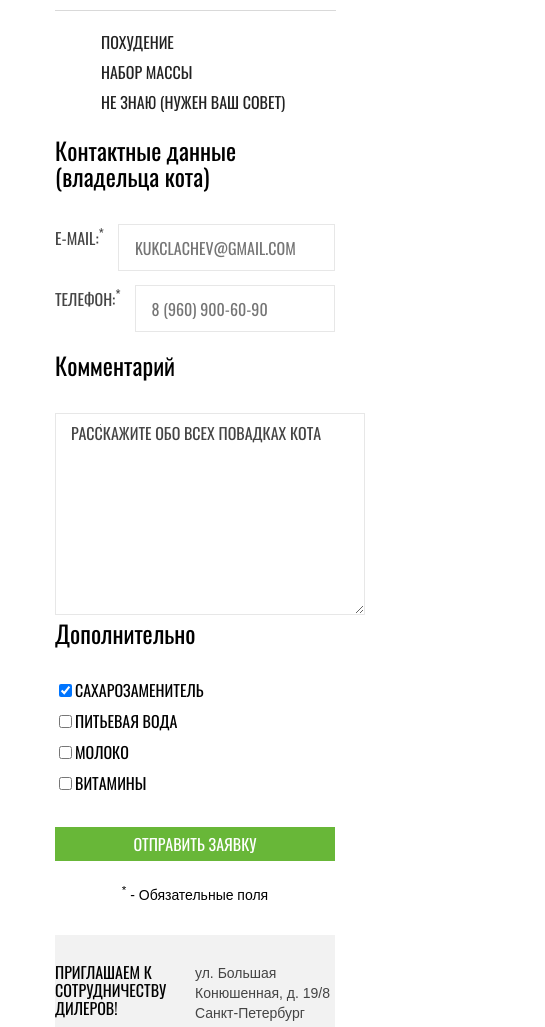
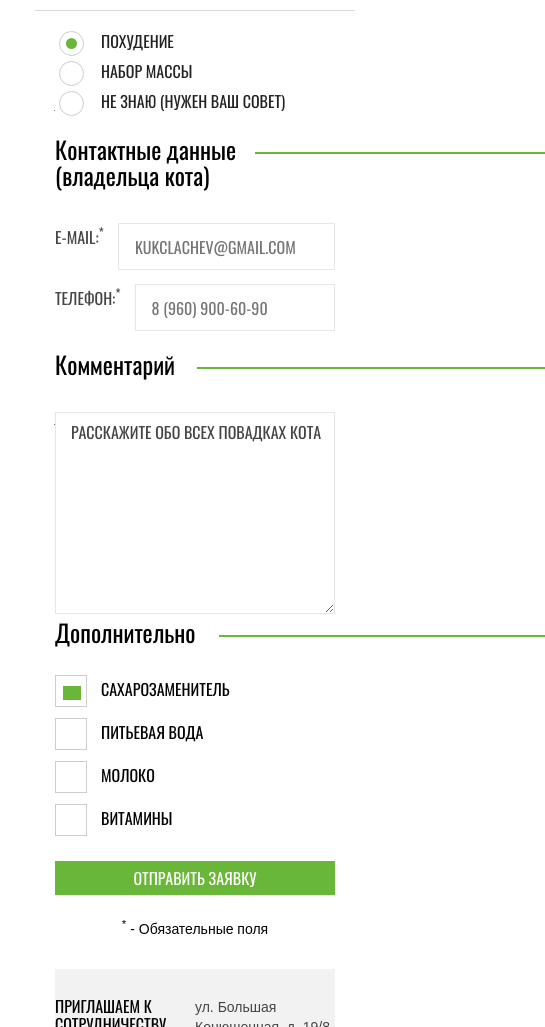
Before and after one commit to movmovbaby/cat-energy, a website: page source/form.html in a window 390 px wide. Shown: the part 420-1447 px from the top of the page, 545 px wide, since content can reach past the window. Drawn offline with nearby package versions, Linux system fonts and the light colour scheme; files that its build step writes are made by us from their sources.

Commit message:
Исправление замечаний по версте страницы формы

```diff
--- a/source/form.html
+++ b/source/form.html
@@ -20,14 +20,14 @@
       </button>
       <nav class="main-nav main-nav--closed">
         <ul class="main-nav__list">
-          <li class="main-nav__item main-nav__item--active">
+          <li class="main-nav__item">
             <a> Главная </a>
           </li>
           <li class="main-nav__item">
             <a href="catalog.html">Каталог продукции</a>
           </li>
-          <li class="main-nav__item">
-            <a href="form.html">Подбор программы</a>
+          <li class="main-nav__item main-nav__item--active">
+            <a>Подбор программы</a>
           </li>
         </ul>
       </nav>
@@ -56,23 +56,27 @@
               <input class="form__input" name="cat-age" id="cat-age" type="number" min="0" value="7" />
             </label>
           </div>
+
           <div class="form-parameters__radio-buttons">
-            <label class="form-radio__label " for="program-slim">
-              <input class="form-parameters__radio visually-hidden" type="radio" id="program-slim" name="program"
-                value="Похудение" checked />Похудение
+
+            <input class="form-parameters__radio visually-hidden" type="radio" id="program-slim" name="program"
+              value="Похудение" checked />
+            <label class="form-parameters__radio-label" for="program-slim">Похудение
             </label>
-            <label class="form-radio__label " for="program-gain">
-              <input class="form-parameters__radio visually-hidden" type="radio" id="program-gain" name="program"
-                value="Набор массы" />Набор массы
+
+            <input class="form-parameters__radio visually-hidden" type="radio" id="program-gain" name="program"
+              value="Набор массы" />
+            <label class="form-parameters__radio-label" for="program-gain">Набор массы
             </label>
-            <label class="form-radio__label" for="program-advice">
-              <input class="form-parameters__radio visually-hidden" type="radio" id="program-advice" name="program"
-                value="Набор массы" />Не знаю (нужен ваш совет)
+
+            <input class="form-parameters__radio visually-hidden" type="radio" id="program-advice" name="program"
+              value="Набор массы" />
+            <label class="form-parameters__radio-label" for="program-advice">Не знаю (нужен ваш совет)
             </label>
           </div>
         </fieldset>
         <fieldset class="form__fieldset form-contacts">
-          <legend class="form__legend">
+          <legend class="form__legend form__legend--contacts">
             Контактные данные (владельца кота)
           </legend>
           <label class="form-contacts__label" for="contacts-email">
@@ -87,29 +91,36 @@
           </label>
         </fieldset>
         <fieldset class="form__fieldset form-comment">
-          <legend class="form__legend">Комментарий</legend>
+          <legend class="form__legend form__legend--comment">Комментарий</legend>
           <textarea class="form__textarea" name="comment-text" id="comment-text" cols="30" rows="10">
 Расскажите обо всех повадках кота</textarea>
         </fieldset>
         <fieldset class="form__fieldset form-additional">
-          <legend class="form__legend">Дополнительно</legend>
+          <legend class="form__legend form__legend--additional">Дополнительно</legend>
           <div class="form-additional__wrapper">
-            <label class="form-additional__label" for="additional-sweetener">
-              <input class="form-additional__checkbox" type="checkbox" name="additional-sweetener"
-                id="additional-sweetener" checked />Сахарозаменитель
+
+            <input class="form-additional__checkbox visually-hidden" type="checkbox" name="additional-sweetener"
+              id="additional-sweetener" checked />
+            <label class="form-additional__label" for="additional-sweetener">Сахарозаменитель
             </label>
-            <label class="form-additional__label" for="additional-water">
-              <input class="form-additional__checkbox" type="checkbox" name="additional-water"
-                id="additional-water" />Питьевая вода
+
+            <input class="form-additional__checkbox visually-hidden" type="checkbox" name="additional-water"
+              id="additional-water" />
+            <label class="form-additional__label" for="additional-water">Питьевая вода
             </label>
-            <label class="form-additional__label" for="additional-milk">
-              <input class="form-additional__checkbox" type="checkbox" name="additional-milk"
-                id="additional-milk" />Молоко
+
+
+            <input class="form-additional__checkbox visually-hidden" type="checkbox" name="additional-milk"
+              id="additional-milk" />
+            <label class="form-additional__label" for="additional-milk">Молоко
             </label>
-            <label class="form-additional__label" for="additional-vitamins">
-              <input class="form-additional__checkbox" type="checkbox" name="additional-milk"
-                id="additional-vitamins" />Витамины
+
+
+            <input class="form-additional__checkbox visually-hidden" type="checkbox" name="additional-milk"
+              id="additional-vitamins" />
+            <label class="form-additional__label" for="additional-vitamins">Витамины
             </label>
+
           </div>
         </fieldset>
         <div class="form__bottom">
@@ -160,27 +171,7 @@
       </div>
     </div>
   </footer>
-  <script>
-    const pageHeaderWrapper = document.querySelector(".page-header__wrapper");
-    const navToggle = pageHeaderWrapper.querySelector(".page-header__nav-toggle");
-    const mainNav = pageHeaderWrapper.querySelector(".main-nav ");
-
-    navToggle.addEventListener("click", function () {
-      if (pageHeaderWrapper.classList.contains("page-header__nav--closed")) {
-        pageHeaderWrapper.classList.remove("page-header__nav--closed");
-        pageHeaderWrapper.classList.add("page-header__nav--opened");
-        mainNav.classList.remove("main-nav--closed");
-        mainNav.classList.add("main-nav--opened");
-      }
-      else if (pageHeaderWrapper.classList.contains("page-header__nav--opened")) {
-        pageHeaderWrapper.classList.remove("page-header__nav--opened");
-        pageHeaderWrapper.classList.add("page-header__nav--closed");
-        mainNav.classList.remove("main-nav--opened");
-        mainNav.classList.add("main-nav--closed");
-      }
-
-    })
-  </script>
+  <script src="../source/js/app.js"></script>
 </body>
 
 </html>
--- /dev/null
+++ b/source/js/app.js
@@ -0,0 +1,20 @@
+
+const pageHeaderWrapper = document.querySelector(".page-header__wrapper");
+const navToggle = pageHeaderWrapper.querySelector(".page-header__nav-toggle");
+const mainNav = pageHeaderWrapper.querySelector(".main-nav ");
+
+navToggle.addEventListener("click", function () {
+  if (pageHeaderWrapper.classList.contains("page-header__nav--closed")) {
+    pageHeaderWrapper.classList.remove("page-header__nav--closed");
+    pageHeaderWrapper.classList.add("page-header__nav--opened");
+    mainNav.classList.remove("main-nav--closed");
+    mainNav.classList.add("main-nav--opened");
+  }
+  else if (pageHeaderWrapper.classList.contains("page-header__nav--opened")) {
+    pageHeaderWrapper.classList.remove("page-header__nav--opened");
+    pageHeaderWrapper.classList.add("page-header__nav--closed");
+    mainNav.classList.remove("main-nav--opened");
+    mainNav.classList.add("main-nav--closed");
+  }
+
+})
--- a/source/sass/blocks/form/form.scss
+++ b/source/sass/blocks/form/form.scss
@@ -125,12 +125,61 @@
   line-height: 26px;
   margin: 0 0 35px 0;
   padding: 0;
+  position: relative;
+  background-color: $white;
+
+  &::before {
+    content: "";
+    position: absolute;
+    background-color: $basic-green;
+    min-width: 100vw;
+    height: 2px;
+    top: 16px;
+    left: 100px;
+    z-index: -1;
+  }
 
   @media (min-width: $tablet-width) {
     font-size: 36px;
     line-height: 36px;
     width: 512px;
     margin: 0 0 76px 0;
+
+    &::before {
+      top: 22px;
+    }
+  }
+}
+
+.form__legend--contacts {
+  width: 200px;
+
+  @media (min-width: $tablet-width) {
+    width: 553px;
+  }
+
+  @media (min-width: $desktop-width) {
+    width: 553px;
+  }
+}
+
+.form__legend--comment {
+  width: 142px;
+
+  @media (min-width: $tablet-width) {
+    width: 219px;
+  }
+
+  @media (min-width: $desktop-width) {
+    width: 222px;
+  }
+}
+
+.form__legend--additional {
+  width: 164px;
+
+  @media (min-width: $tablet-width) {
+    width: 252px;
   }
 }
 
@@ -188,13 +237,27 @@
   display: flex;
   flex-wrap: wrap;
   flex-direction: column;
-  border-top: 1px solid $form-bar;
   padding-top: 22px;
+  position: relative;
+
+  &::before {
+    content: "";
+    position: absolute;
+    min-width: 320px;
+    height: 1px;
+    left: -20px;
+    top: 0px;
+    background-color: $form-bar;
+  }
 
   @media (min-width: $tablet-width) {
     border: 1px solid $input-border-grey;
     padding-top: 30px;
     padding-bottom: 30px;
+
+    &::before {
+      display: none;
+    }
   }
 
   @media (min-width: $desktop-width) {
@@ -203,7 +266,7 @@
   }
 }
 
-.form-radio__label {
+.form-parameters__radio-label {
   font-style: normal;
   font-weight: normal;
   font-size: 16px;
@@ -211,6 +274,9 @@
   color: $special-dark-grey;
   text-transform: uppercase;
   margin-left: 46px;
+  position: relative;
+  cursor: pointer;
+  display: block;
 
   &:not(:last-child) {
     padding-bottom: 12px;
@@ -226,10 +292,33 @@
   }
 }
 
+.form-parameters__radio + .form-parameters__radio-label::before {
+  content: "";
+  position: absolute;
+  left: -42px;
+  top: -1px;
+  width: 23px;
+  height: 23px;
+  border: 1px solid $special-grey;
+  border-radius: 50%;
+}
+
+.form-parameters__radio:checked + .form-parameters__radio-label::after {
+  content: "";
+  position: absolute;
+  left: -35px;
+  top: 6px;
+  width: 11px;
+  height: 11px;
+  background-color: $basic-green;
+  border-radius: 50%;
+}
+
 .form__textarea {
-  width: 278px;
+  box-sizing: border-box;
+  width: 280px;
   border: 1px solid $input-border-grey;
-  padding: 10px 15px 10px 15px;
+  padding: 10px 12px 10px 15px;
   margin: 0;
   font-family: "Oswald", "Arial", "Helvetica", sans-serif;
   font-style: normal;
@@ -290,15 +379,41 @@
   font-size: 16px;
   line-height: 18px;
   text-transform: uppercase;
+  padding-left: 46px;
+  display: block;
+  position: relative;
 
   &:not(:last-child) {
-    margin-bottom: 12px;
+    margin-bottom: 25px;
   }
 
   @media (min-width: $tablet-width) {
     font-size: 20px;
     line-height: 30px;
   }
+}
+
+.form-additional__checkbox + .form-additional__label::before {
+  content: "";
+  position: absolute;
+  left: 0;
+  top: -5px;
+  width: 30px;
+  height: 30px;
+  border: 1px solid $special-grey;
+}
+
+.form-additional__checkbox:checked + .form-additional__label::after {
+  content: "";
+  position: absolute;
+  top: 6px;
+  left: 8px;
+  width: 18px;
+  height: 14px;
+  background-color: $basic-green;
+  /*  background-image: url("../../../img/checked.svg");
+  background-repeat: no-repeat;
+  background-position: 0 0; */
 }
 
 .form__bottom {
```
Also changed, not shown: source/index.html (+1 -21 lines), source/img/checked.svg (added).
